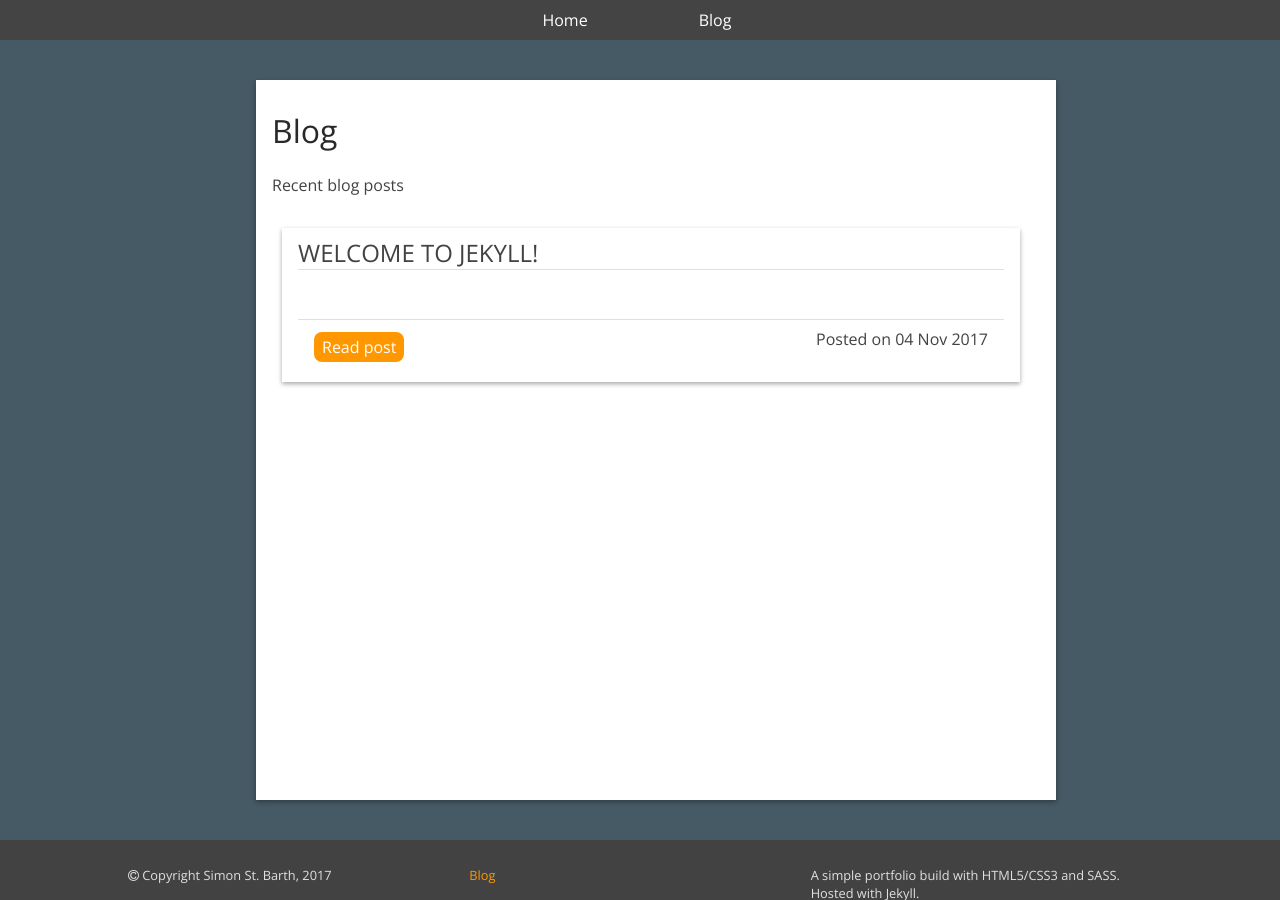
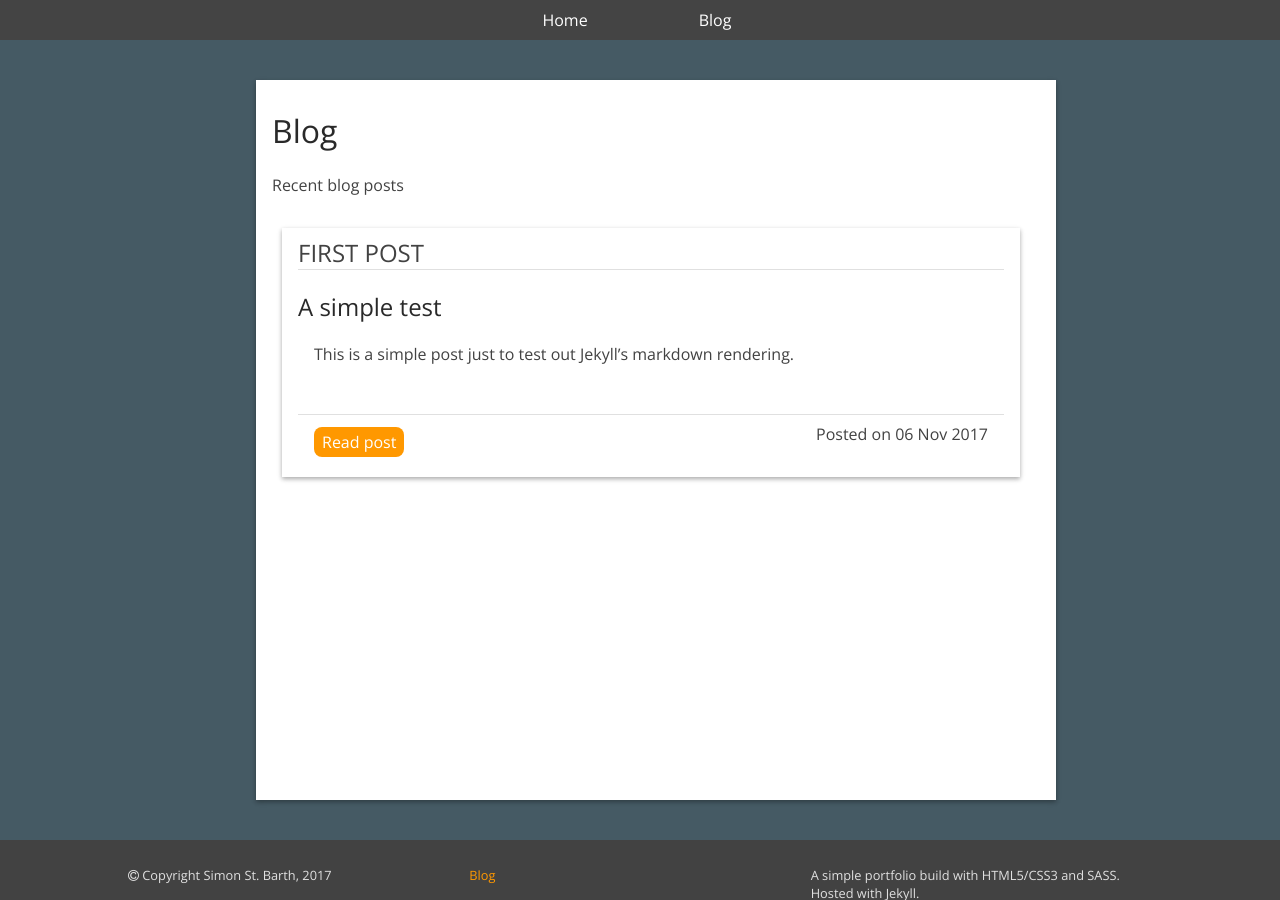
Before and after one commit to Data5tream/data5tream.github.io, a Jekyll site: the page built from blog.html, in a window 1280 px wide and 900 px high. Built offline with Jekyll 4.4.1, drawn with Linux system fonts in a browser that asks for light colours.

Commit message:
Excerpt config, added new post & deleted old one

````diff
--- a/_config.yml
+++ b/_config.yml
@@ -18,9 +18,11 @@ email: data5tream@protonmail.com
 description: >- # this means to ignore newlines until "baseurl:"
   A simple portfolio build with HTML5/CSS3 and SASS. Hosted with Jekyll.
 baseurl: "" # the subpath of your site, e.g. /blog
-url: "" # the base hostname & protocol for your site, e.g. http://example.com
+url: "https://data5tream.github.io" # the base hostname & protocol for your site, e.g. http://example.com
 twitter_username: data5tream
 github_username:  data5tream
+
+excerpt_separator: <!--more-->
 
 # Build settings
 markdown: kramdown
--- /dev/null
+++ b/_posts/2017-11-06-first-post.md
@@ -0,0 +1,12 @@
+---
+layout: post
+title:  "First post"
+date:   2017-11-06 01:01:00 +0100
+---
+## A simple test
+This is a simple post just to test out Jekyll's markdown rendering.
+<!--more-->
+```
+Test code
+adasdasdad
+```
--- a/blog.html
+++ b/blog.html
@@ -26,7 +26,7 @@ title: Blog
           <div class="bloglist-entry">
             <div class="cardtitle">{{ post.title }}</div>
             <div class="cardcontent">
-              <p>{%if post.resumen %}{{ post.resumen}}{% endif %}</p>
+              <p>{%if post.excerpt %}{{ post.excerpt }}{% endif %}</p>
               <div class="cardbottom">
                 <div class="cardlink"><a href="{{ post.url }}">Read post</a></div>
                 <div class="cardmeta">Posted on {{ post.date | date_to_string }}</small></div>
````
Also changed, not shown: _posts/2017-11-04-welcome-to-jekyll.markdown (deleted, +0 -25 lines).
